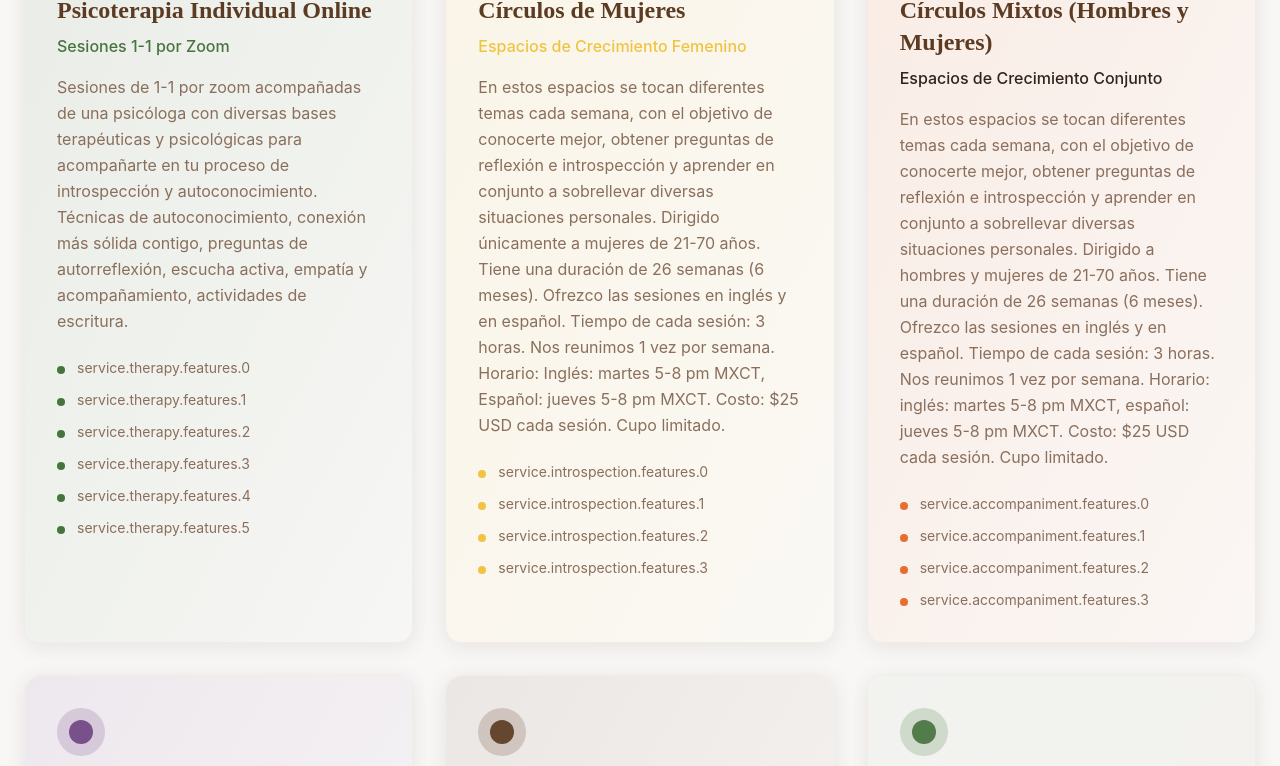
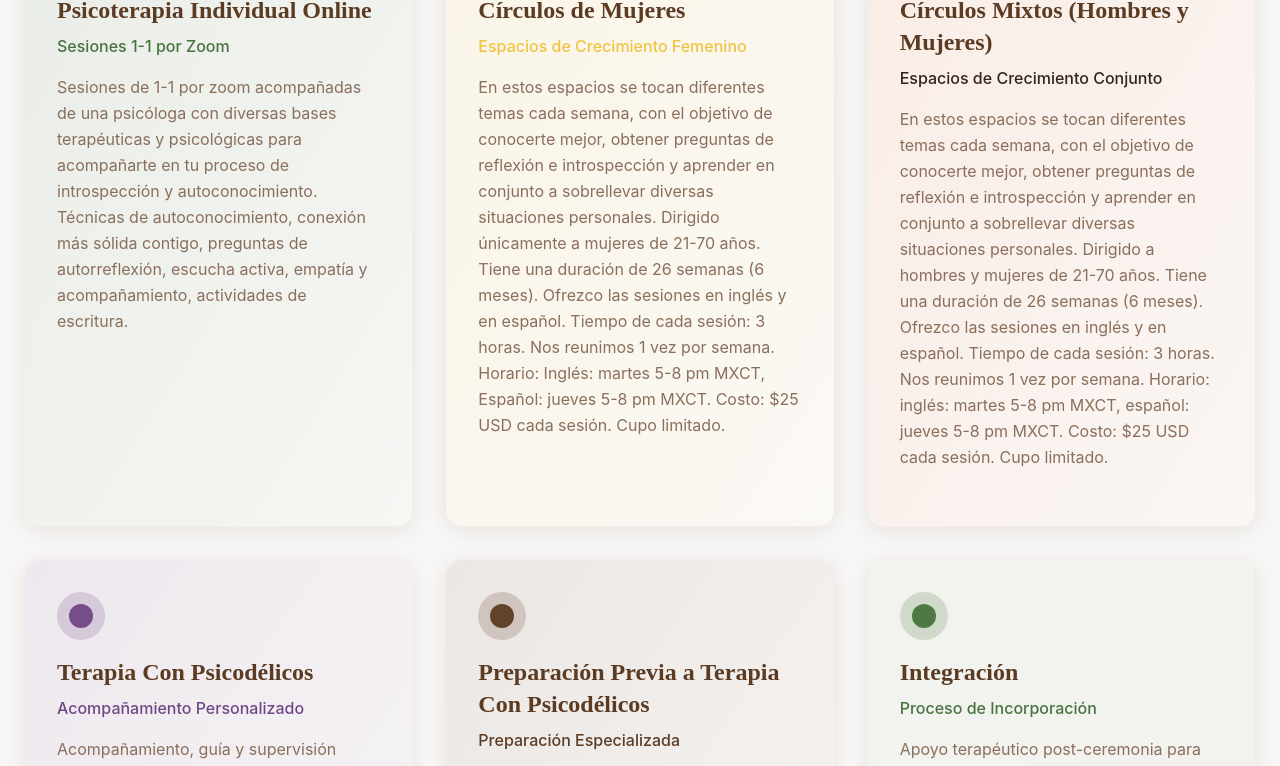
Before and after one commit to loveruleslife/paocha-mindbloom-site, a React (Vite) app: page / in a window 1280 px wide. Shown: the part 1991-2757 px from the top of the page. Built offline with nearby package versions, Linux system fonts and the light colour scheme; the HTML template or start-up script is replaced by a standard one.

Commit message:
Reverted to commit 6f7a56436c0ed1f98b6aa19d4c06cad7dc810c59

```diff
--- a/src/components/Services.tsx
+++ b/src/components/Services.tsx
@@ -13,9 +13,7 @@ const Services = () => {
         t('service.therapy.features.0'),
         t('service.therapy.features.1'),
         t('service.therapy.features.2'),
-        t('service.therapy.features.3'),
-        t('service.therapy.features.4'),
-        t('service.therapy.features.5')
+        t('service.therapy.features.3')
       ],
       color: "secondary",
       gradient: "from-secondary/20 to-secondary/5"
@@ -131,17 +129,7 @@ const Services = () => {
                   </p>
                 </div>
 
-                {/* Features list */}
-                <ul className="space-y-3">
-                  {service.features.map((feature, featureIndex) => (
-                    <li key={featureIndex} className="flex items-start gap-3">
-                      <div className={`w-2 h-2 bg-${service.color} rounded-full mt-2 flex-shrink-0`} />
-                      <span className="text-muted-foreground text-sm">
-                        {feature}
-                      </span>
-                    </li>
-                  ))}
-                </ul>
+                {/* Content only - features and buttons removed */}
               </div>
             </div>
           ))}
```
